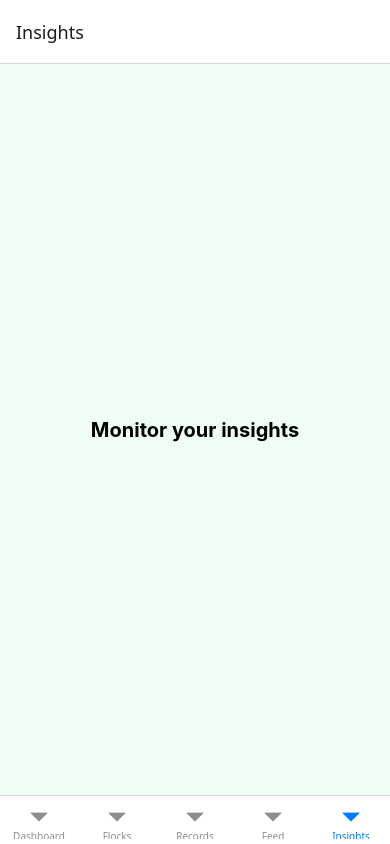
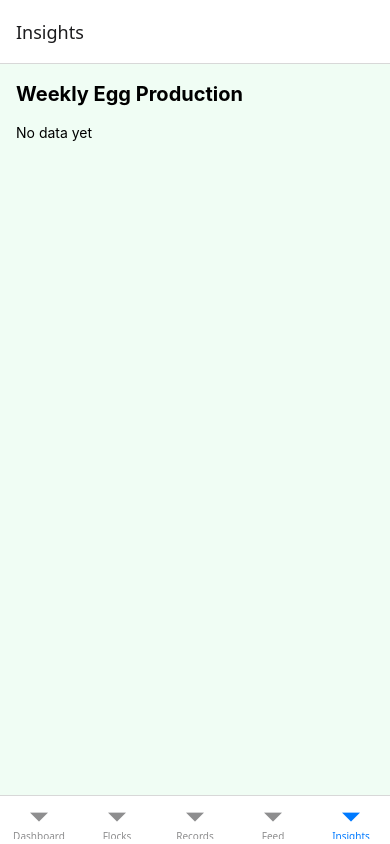
Before and after one commit to Ms-Njuguna/flockwise-mobile, a React Native app: screen /Insights in a window 390 px wide. Built offline with nearby package versions, Linux system fonts and the light colour scheme.

Commit message:
fix: resolve chart dependency issues by installing paths-js and react-native-svg

```diff
--- a/package.json
+++ b/package.json
@@ -15,13 +15,16 @@
     "expo": "~54.0.33",
     "expo-status-bar": "~3.0.9",
     "nativewind": "^4.2.3",
+    "paths-js": "^0.4.11",
     "prettier-plugin-tailwindcss": "^0.5.14",
     "react": "19.1.0",
     "react-native": "0.81.5",
+    "react-native-chart-kit": "^6.12.0",
     "react-native-gesture-handler": "~2.28.0",
     "react-native-reanimated": "~4.1.1",
     "react-native-safe-area-context": "~5.6.0",
     "react-native-screens": "~4.16.0",
+    "react-native-svg": "15.12.1",
     "react-native-vector-icons": "^10.3.0",
     "tailwindcss": "^3.4.19"
   },
--- a/screens/InsightsScreen.js
+++ b/screens/InsightsScreen.js
@@ -1,9 +1,58 @@
-import { View, Text } from "react-native";
+import { View, Text, Dimensions } from "react-native";
+import { useContext } from "react";
+import { FarmContext } from "../context/FarmContext";
+import { LineChart } from "react-native-chart-kit";
 
 export default function InsightsScreen() {
+  const { records } = useContext(FarmContext);
+
+  const last7 = records.slice(-7);
+
+  const eggData = last7.map(r => r.eggs);
+
   return (
-    <View className="flex-1 items-center justify-center bg-green-50">
-      <Text className="text-xl font-bold">Monitor your insights</Text>
+    <View className="flex-1 p-4 bg-green-50">
+
+      <Text className="text-xl font-bold mb-4">
+        Weekly Egg Production
+      </Text>
+
+      {eggData.length > 0 ? (
+        <LineChart
+          data={{
+            labels: eggData.map((_, i) => `D${i+1}`),
+            datasets: [{ data: eggData }],
+          }}
+          width={Dimensions.get("window").width - 40} // Adjusted for padding
+          height={220}
+          yAxisInterval={1}
+          chartConfig={{
+            backgroundColor: "#ffffff",
+            backgroundGradientFrom: "#ffffff",
+            backgroundGradientTo: "#ffffff",
+            decimalPlaces: 0,
+            // 🔥 ADD THESE TWO LINES BELOW:
+            color: (opacity = 1) => `rgba(22, 163, 74, ${opacity})`, // Green color
+            labelColor: (opacity = 1) => `rgba(0, 0, 0, ${opacity})`, // Black text
+            style: {
+              borderRadius: 16,
+            },
+            propsForDots: {
+              r: "6",
+              strokeWidth: "2",
+              stroke: "#16a34a",
+            },
+          }}
+          bezier // Makes the line smooth
+          style={{
+            marginVertical: 8,
+            borderRadius: 16,
+          }}
+        />
+      ) : (
+        <Text>No data yet</Text>
+      )}
+
     </View>
   );
 }
```
Also changed, not shown: 1 other file (tests, documents, lock files or other folders).
